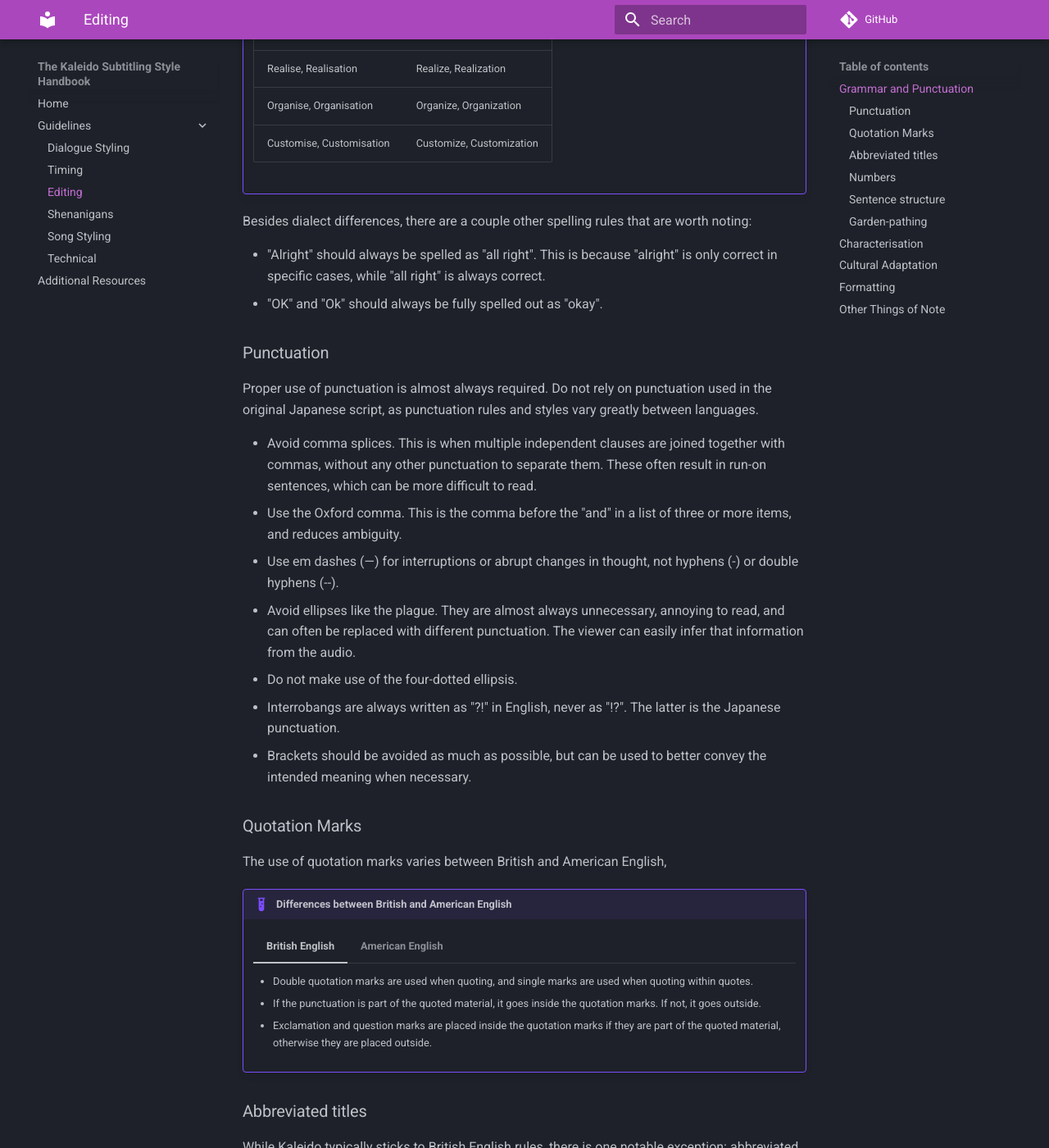
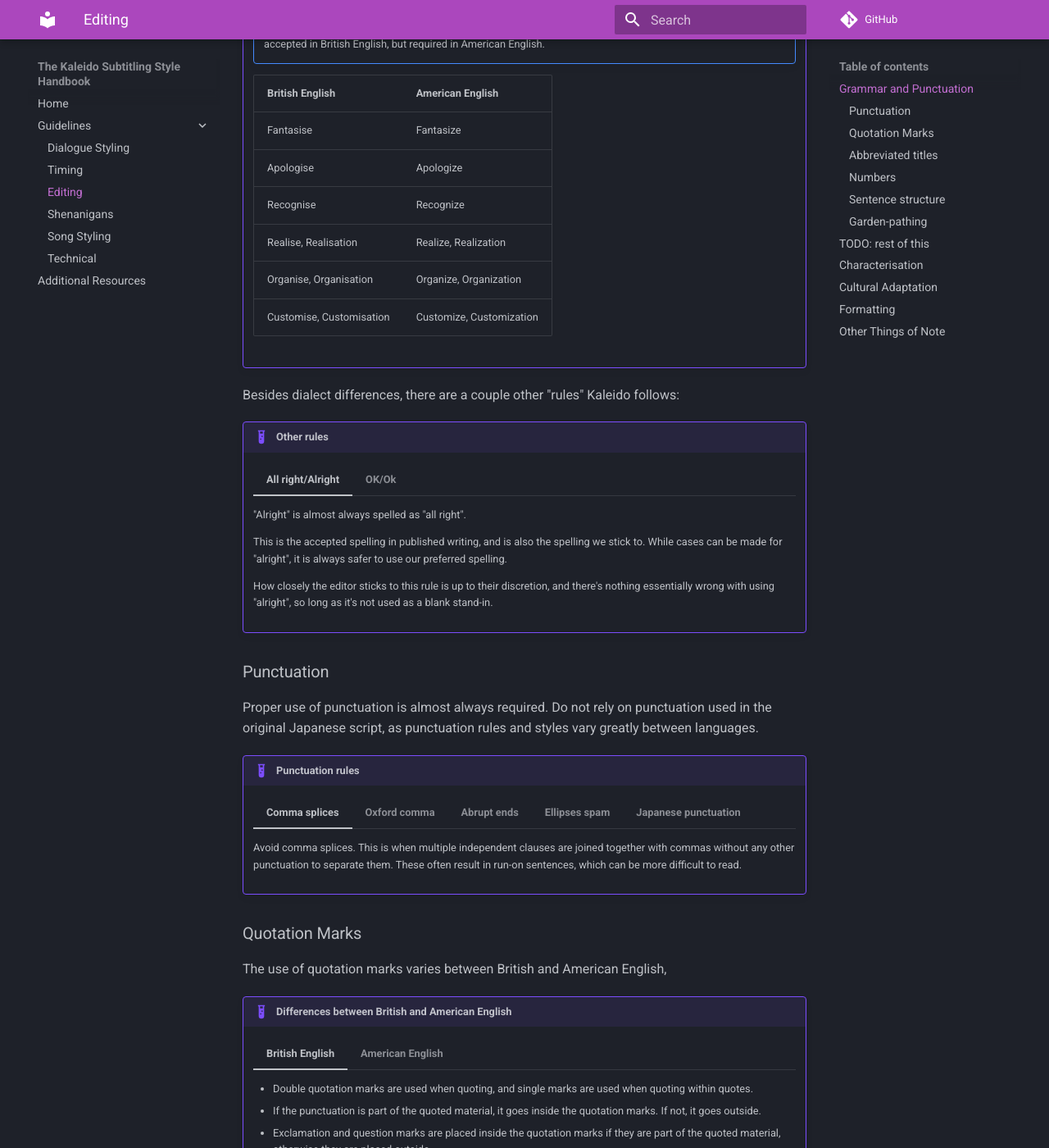
Before and after one commit to Kaleido-subs/style-guide, an MkDocs documentation site: the page built from docs/guidelines/editing.md, in a window 1280 px wide and 1400 px high, scrolled down 1275 px. Shown: the whole window at 82% size. Built offline with MkDocs 1.6.1 and Material for MkDocs 9.7.7, drawn with Linux system fonts in a browser that asks for light colours; comment, search, counter and statistics services are not loaded; some of the changed lines change nothing that is shown; some of the changed text lies outside the part shown.

Commit message:
astiob feedback

```diff
--- a/docs/guidelines/editing.md
+++ b/docs/guidelines/editing.md
@@ -1,11 +1,18 @@
 # Editing Guidelines
 
-!!! warning "Audience"
+!!! warning "Target Audience"
     This document is written for an English-speaking audience.
     If you are not editing in English,
     a lot of the practices here may not apply to you.
     Always make sure to refer to widely-accepted style guides
     in the language you are editing in.
+
+!!! danger "Editing Bible"
+    This document is not the Bible,
+    regardless of how authoritative it may sound in some sections.
+    Editing is a creative process,
+    and there are infinitely many schools of thought on how to best adapt a script.
+    This document is simply a style guide to help maintain a somewhat consistent style to Kaleido releases.
 
 Editing plays a crucial role in fansubbing,
 helping to make the original text more accessible
@@ -21,6 +28,11 @@ and is intended to provide a consistent style and quality of editing to the grou
 Deviations from these guidelines are often intentional,
 and may help give more character to a subtitle
 or fit the style of the original script better.
+
+How close to this style guide scripts follow
+depends on the script and the editor in charge of the project,
+but the majority of Kaleido releases
+should more or less follow this style guide.
 
 ## Grammar and Punctuation
 
@@ -132,12 +144,34 @@ Below is a quick overview of some common differences between British and America
          | Lift                                           | Elevator                |
 
 Besides dialect differences,
-there are a couple other spelling rules that are worth noting:
+there are a couple other "rules" Kaleido follows:
 
--   "Alright" should always be spelled as "all right".
-    This is because "alright" is only correct in specific cases,
-    while "all right" is always correct.
--   "OK" and "Ok" should always be fully spelled out as "okay".
+!!! example "Other rules"
+
+    === "All right/Alright"
+
+         "Alright" is almost always spelled as "all right".
+
+         This is the accepted spelling in published writing,
+         and is also the spelling we stick to.
+         While cases can be made for "alright",
+         it is always safer to use our preferred spelling.
+
+         How closely the editor sticks to this rule
+         is up to their discretion,
+         and there's nothing essentially wrong with using "alright",
+         so long as it's not used as a blank stand-in.
+
+    === "OK/Ok"
+
+         "OK" and "Ok" should almost always be fully spelled out as "okay".
+
+         This is strictly for aesthetic reasons,
+         and ultimately they mean the same thing.
+         If there's an "OK" signage on screen,
+         it may be appropriate to keep the abbreviation in dialogue as well,
+         but in almost any other case,
+         "okay" is preferred.
 
 ### Punctuation
 
@@ -145,27 +179,122 @@ Proper use of punctuation is almost always required.
 Do not rely on punctuation used in the original Japanese script,
 as punctuation rules and styles vary greatly between languages.
 
--   Avoid comma splices.
-    This is when multiple independent clauses are joined together with commas,
-    without any other punctuation to separate them.
-    These often result in run-on sentences,
-    which can be more difficult to read.
--   Use the Oxford comma.
-    This is the comma before the "and" in a list of three or more items,
-    and reduces ambiguity.
--   Use em dashes (—) for interruptions or abrupt changes in thought,
-    not hyphens (-) or double hyphens (--).
--   Avoid ellipses like the plague.
-    They are almost always unnecessary,
-    annoying to read,
-    and can often be replaced with different punctuation.
-    The viewer can easily infer that information from the audio.
--   Do not make use of the four-dotted ellipsis.
--   Interrobangs are always written as "?!" in English,
-    never as "!?".
-    The latter is the Japanese punctuation.
--   Brackets should be avoided as much as possible,
-    but can be used to better convey the intended meaning when necessary.
+!!! example "Punctuation rules"
+    === "Comma splices"
+
+        Avoid comma splices.
+        This is when multiple independent clauses are joined together with commas
+        without any other punctuation to separate them.
+        These often result in run-on sentences,
+        which can be more difficult to read.
+
+    === "Oxford comma"
+
+        The Oxford comma is highly preferred.
+        This will typically reduce ambiguity,
+        but [not always](https://www.scribbr.com/commas/oxford-comma/#appositives).
+
+        If you are unsure if an Oxford comma will help,
+        it may be indicative that a line should be rewritten.
+
+    === "Abrupt ends"
+
+        Use em dashes (—) for interruptions or abrupt changes in thought,
+        not hyphens (-) or double hyphens (--).
+
+        In the case of trailing off,
+        ellipses (...) may be used.
+        However, also consider whether a full stop (.) would be more appropriate.
+
+    === "Ellipses spam"
+
+        Avoid ellipses like the plague.
+
+        Permit me to be so brazen as to break character and put my full hatred on display here
+        (_we will continue with regular programming shortly_),
+        but ellipses are almost always unnecessary,
+        annoying to read,
+        and can usually be replaced with different punctuation.
+
+        Spamming them every time the character has even a _slight_ pause
+        is not only annoying,
+        but may also give the viewer the wrong impression
+        about the character and the conviction put into the line,
+        and in the worst cases feels like you're positioning a speed bump
+        in front of the viewer while they're trying to read.
+
+        The ellipsis has been abused by many scripts,
+        especially in the 2000s.
+        Thankfully,
+        many editors have started to catch on to this,
+        and it is becoming less common.
+
+        Do not take this to mean that you should never use ellipses.
+        They can be fantastic tools if used sparingly to convey doubt or uncertainty,
+        or a character's trailing train of thought.
+        However, not every pause merits an ellipsis,
+        and they should absolutely _not_ be placed at the start and end
+        of every single incomplete line (looking at you, [a.f.k.])
+
+        !!! failure "Bad use of ellipses (thanks, [a.f.k.])"
+             ![Example of bad use of ellipses from a.f.k.'s Lucky Star 06 release](./img/bad-ellipses.png)
+
+        Always consider whether a full stop or even a comma would be more appropriate,
+        or if a line even needs punctuation at all
+        (such as with broken lines that continue immediately after,
+        as is the case with almost every single line in the above example).
+        Sometimes a line can be rewritten to convey the intended meaning more clearly
+        without forcefully inserting an ellipsis.
+
+        Naturally, in places where ellipses are required
+        (such as when a character continues another character's line),
+        they are completely fine to use.
+
+        !!! success "Good use of ellipses"
+             ![Example of good use of ellipses from Kaleido's Blue Archive 01 release](./img/good-ellipses.png)
+
+        _Also, never use the four-dotted ellipsis._
+
+    === "Japanese punctuation"
+
+        It's not uncommon for Japanese punctuation
+        to slip into English scripts by accident,
+        especially in the past.
+        You should stay on the lookout for these,
+        and replace them with appropriate English punctuation where necessary.
+        Similarly,
+        you should try to avoid being beholden to the original punctuation,
+        as the rules differ between English and Japanese.
+
+        Examples of this include:
+
+        - Banginterros (!?)
+
+        In English, it's standard to use interrobangs (?!) to convey surprise and shock,
+        whereas in Japanese banginterros (!?) are used instead.
+        While banginterros are occasionally found in English,
+        they are less standardised.
+
+        - Wavy Dashes (~)
+
+        In Japanese, the wavy dash (~) is often used to indicate a prolonged sound (like "Aah~").
+        This is not used in English,
+        and should be avoided.
+
+        - Long dashes (――――――)
+
+        These serve a similar purposes to em dashes,
+        but can become rather extreme in use
+        (admittedly, these are more often found in visual novels than subtitles).
+        These should be replaced with appropriate punctuation,
+        which depends on the context they are used in.
+
+        - Quote brackets (「 」)
+
+        While these brackets look cool,
+        they are not used in English.
+        These signify quotes in Japanese,
+        and should be replaced with appropriate quotation marks.
 
 ### Quotation Marks
 
@@ -350,25 +479,6 @@ and how you may go about rewriting them[^gardenpath].
         !!! abstract "Explanation"
             Adding "individuals" makes it clear that the sentence is referring to a group of people.
 
-    === "Example D"
-
-        !!! Quote "Example Sentence"
-            "While the girl sang the song pleased everyone."
-
-        !!! abstract "Explanation"
-            The reader initially assumes that "the girl sang the song",
-            but the sentence is actually saying that the song pleased everyone while the girl sang.
-
-        !!! note "Rewritten"
-            - "The song pleased everyone while the girl sang."
-            - "As the girl was singing, the song pleased everyone."
-            - "While the girl sang, the song pleased everyone."
-
-        !!! abstract "Explanation"
-            - The first sentence clarifies that the song is the subject that pleased everyone<br>
-            - The second makes the timing clearer by indicating an ongoing action.<br>
-            - The third splits the clauses, separating "sang" and "the song".<br>
-
 As illustrated above,
 there are a variety of ways to rewrite sentences to avoid garden-pathing:
 
@@ -380,6 +490,8 @@ there are a variety of ways to rewrite sentences to avoid garden-pathing:
 -   Reordering the sentence
 -   Eliminating unnecessary modifiers or adjectives
 -   Using conjunctions ("and", "but", "or", "so", "for", etc.)
+
+## TODO: rest of this
 
 ## Characterisation
 
```
Also changed, not shown: docs/guidelines/img/bad-ellipses.png (added), docs/guidelines/img/good-ellipses.png (added).
